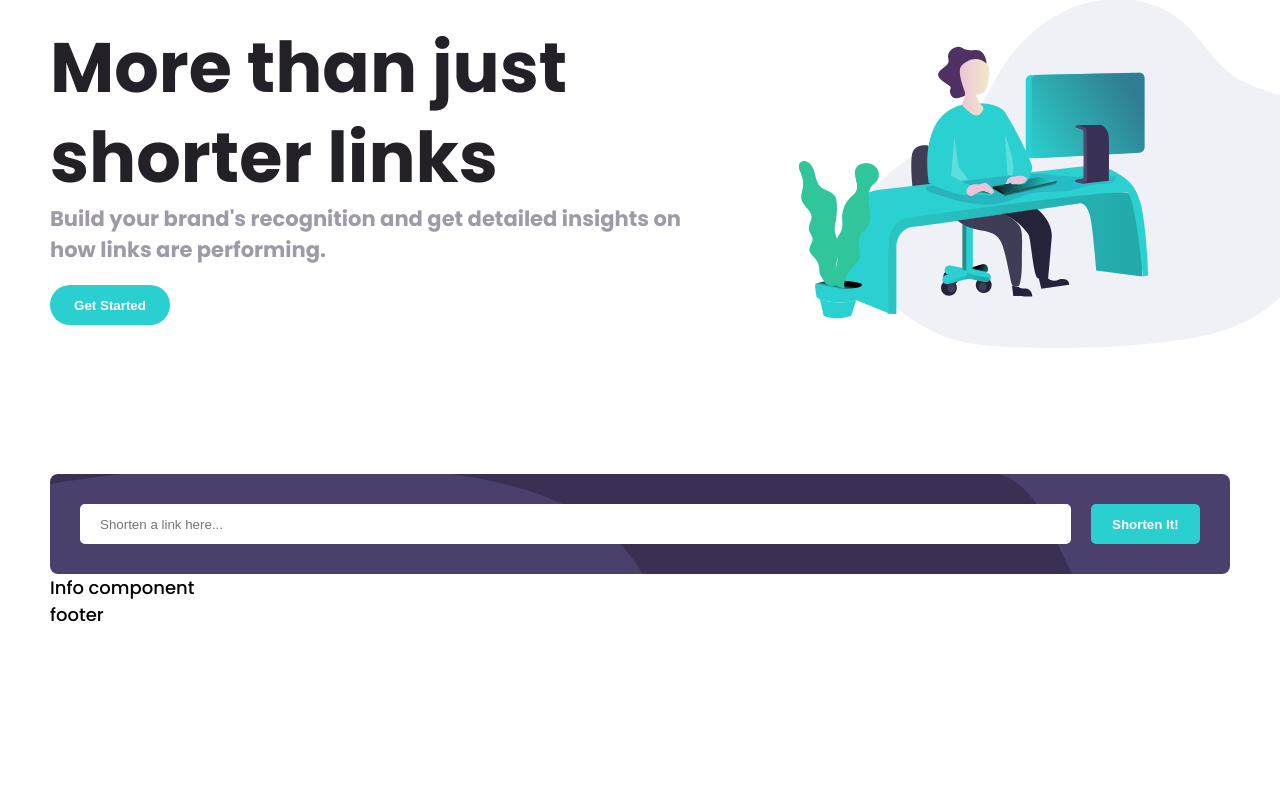
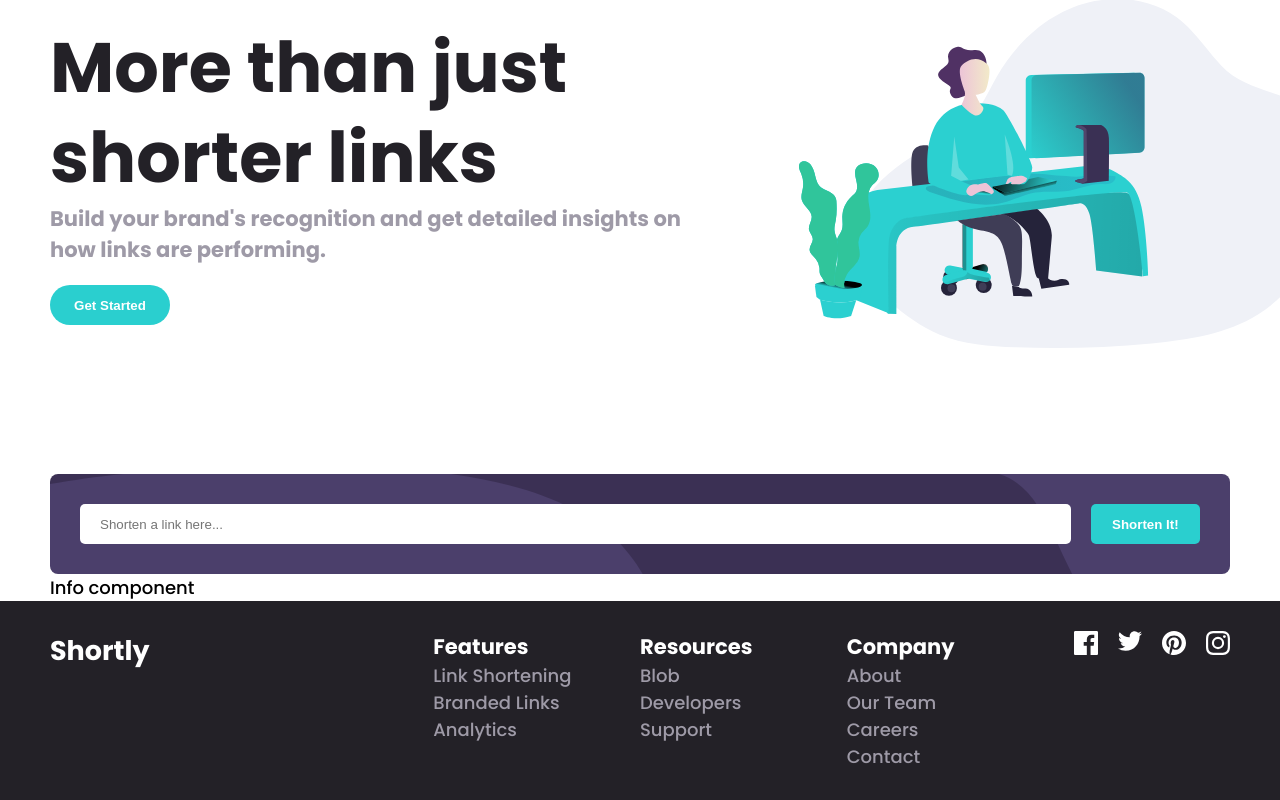
Before and after one commit to guilhermegules/vue-url-shortening, a Vue app: page / in a window 1280 px wide. Shown: the part 226-1026 px from the top of the page. Before the commit the page ends 854 px from the top, so only its background shows below. Built offline with nearby package versions, Linux system fonts and the light colour scheme.

Commit message:
feat: creating footer component

```diff
--- a/src/components/FooterComponent.vue
+++ b/src/components/FooterComponent.vue
@@ -1,7 +1,57 @@
 <template>
-  <footer>footer</footer>
+  <footer class="footer">
+    <h2>Shortly</h2>
+    <div>
+      <h3>Features</h3>
+      <p>Link Shortening</p>
+      <p>Branded Links</p>
+      <p>Analytics</p>
+    </div>
+    <div>
+      <h3>Resources</h3>
+      <p>Blob</p>
+      <p>Developers</p>
+      <p>Support</p>
+    </div>
+    <div>
+      <h3>Company</h3>
+      <p>About</p>
+      <p>Our Team</p>
+      <p>Careers</p>
+      <p>Contact</p>
+    </div>
+    <div class="footer__icons">
+      <img src="/images/icon-facebook.svg" alt="Facebook" />
+      <img src="/images/icon-twitter.svg" alt="Twitter" />
+      <img src="/images/icon-pinterest.svg" alt="Pinterest" />
+      <img src="/images/icon-instagram.svg" alt="Instagram" />
+    </div>
+  </footer>
 </template>
 
-<script lang="ts">
-export default {};
-</script>
+<style scoped>
+.footer {
+  background-color: var(--neutral-dark-violet);
+  display: grid;
+  grid-template-columns: 2fr repeat(4, 1fr);
+  gap: 30px;
+  padding: 30px 50px;
+  margin: 0 -50px;
+}
+
+h2,
+h3 {
+  color: var(--neutral-white);
+}
+
+p {
+  color: var(--neutral-grayish-violet);
+}
+
+.footer__icons {
+  display: flex;
+  align-items: flex-start;
+  justify-content: flex-end;
+  gap: 20px;
+}
+</style>
```
